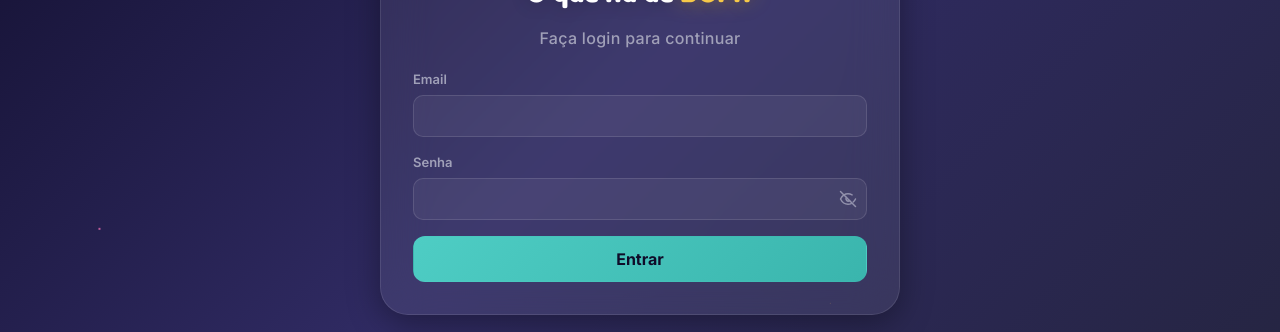
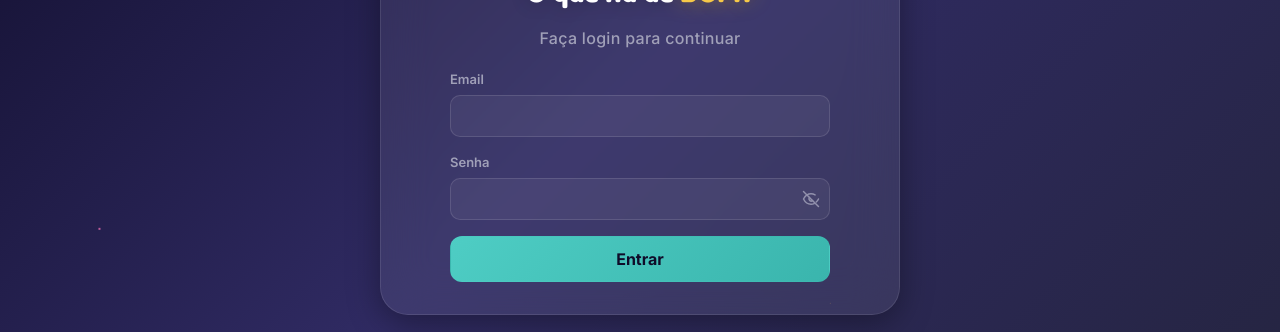
Before and after one commit to sidneyamorim1/O-que-ha-de-bom, a React (Vite) app: page /login in a window 1280 px wide. Shown: the part 327-659 px from the top of the page. Built offline with nearby package versions, Linux system fonts and the light colour scheme; no server answers.

Commit message:
Limita a largura do formulário de login
Os campos de email/senha esticavam até a largura total do card--admin,
que agora cresce em telas grandes. Trava o formulário de login em
380px, centralizado, pra não ficar com inputs desproporcionalmente largos.

```diff
--- a/src/index.css
+++ b/src/index.css
@@ -161,6 +161,11 @@ body {
   padding: clamp(22px, 3.8vh, 36px) clamp(20px, 4vw, 36px);
 }
 
+.card--admin .form {
+  max-width: 380px;
+  margin: 0 auto;
+}
+
 .card--admin.card--wide {
   max-width: 900px;
 }
```
